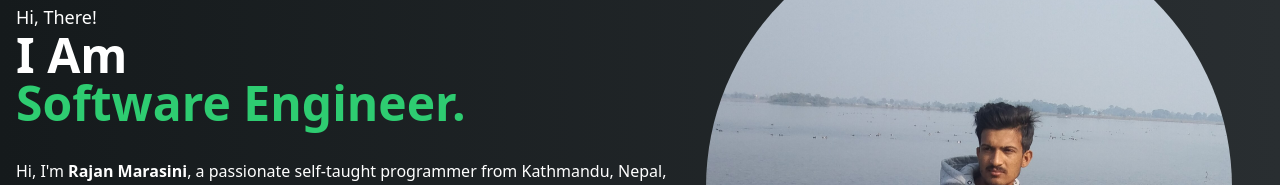
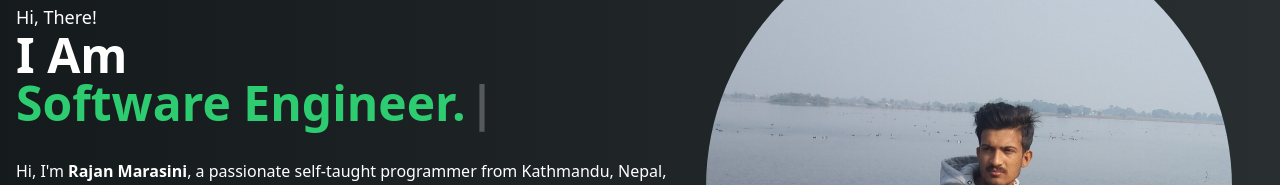
Before and after one commit to rajan-marasini/portfolio, a React (Vite) app in the folder client/: page / in a window 1280 px wide. Shown: the part 266-451 px from the top of the page. Built offline with nearby package versions, Linux system fonts and the light colour scheme; no server answers.

Commit message:
adding cursor effect

```diff
--- a/client/src/Components/Hero.jsx
+++ b/client/src/Components/Hero.jsx
@@ -1,7 +1,7 @@
 import { motion } from "framer-motion";
 import { FaFacebook, FaGithub, FaLinkedin } from "react-icons/fa";
 import { FaXTwitter } from "react-icons/fa6";
-import { useTypewriter } from "react-simple-typewriter";
+import { Cursor, useTypewriter } from "react-simple-typewriter";
 
 const Hero = () => {
     const [text] = useTypewriter({
@@ -30,6 +30,7 @@ const Hero = () => {
                         I Am <br />
                         <div className="text-primary whitespace-nowrap h-16 w-full">
                             <span>{text}</span>
+                            <Cursor cursorColor="white" />
                         </div>
                     </h1>
                     <p className="text-white">
```
